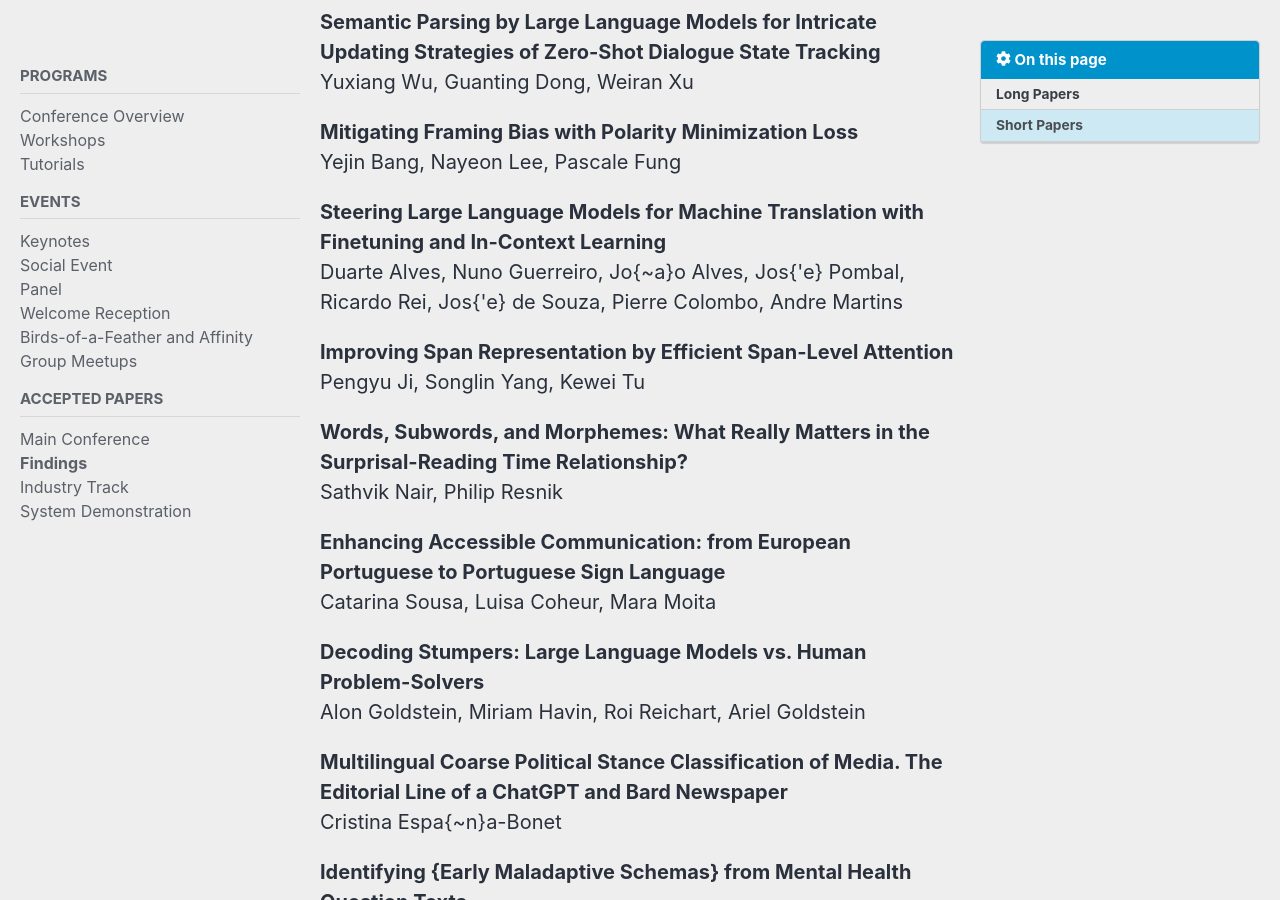
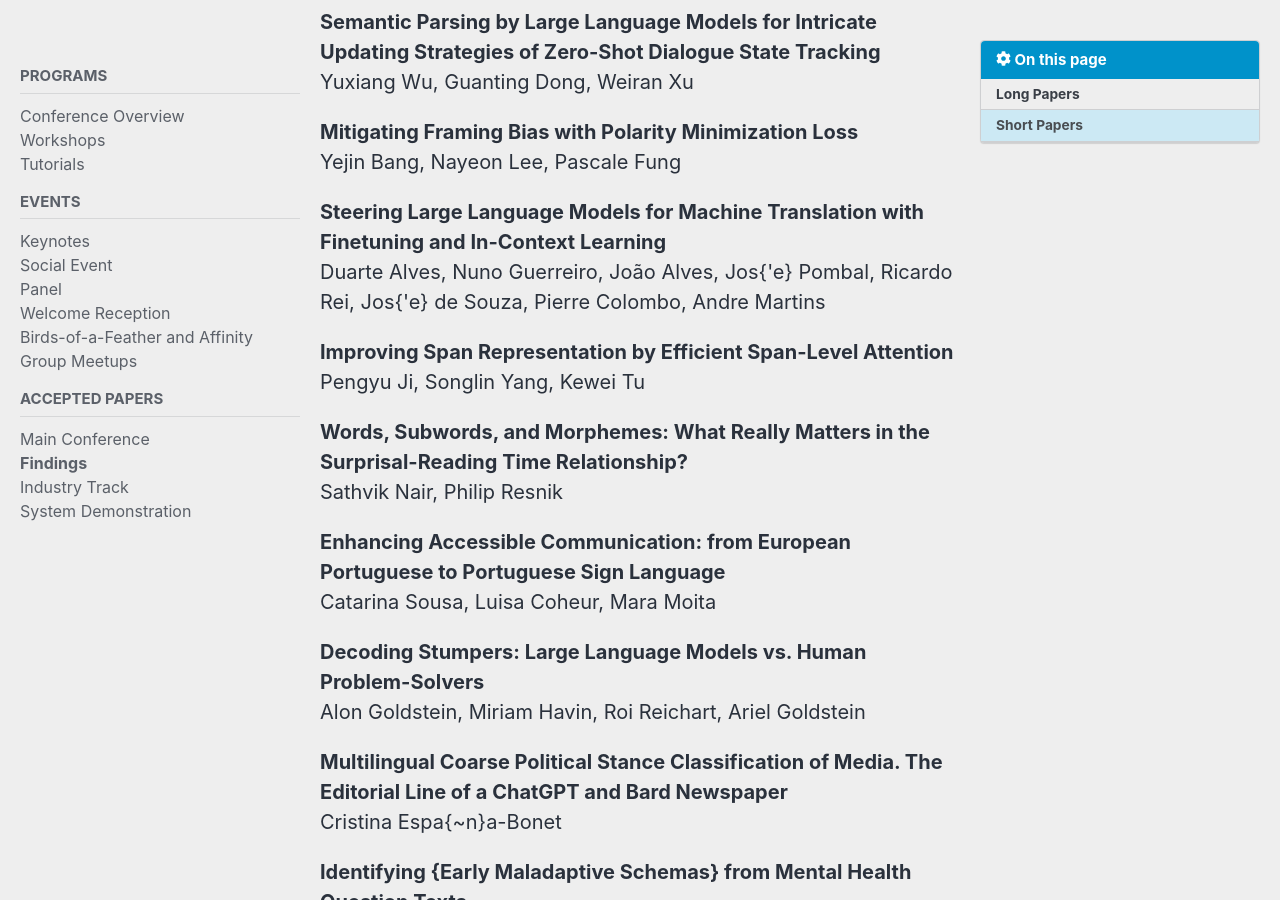
Before and after one commit to acl-org/emnlp-2023, a Jekyll site: the page built from _pages/program/accepted_findings.md, in a window 1280 px wide and 900 px high, scrolled down 120369 px. Built offline with Jekyll 4.4.1, drawn with Linux system fonts in a browser that asks for light colours; cached includes are drawn as plain includes; nearby versions of some CDN libraries; some of the changed text lies outside the part shown.

Commit message:
Update accepted_findings.md

```diff
--- a/_pages/program/accepted_findings.md
+++ b/_pages/program/accepted_findings.md
@@ -1441,7 +1441,7 @@ Long Papers
 
 **Learn From One Specialized Sub-Teacher: One-to-One Mapping for Feature-Based Knowledge Distillation**<br/>Khouloud Saadi, Jelena Mitrovi{\'c}, Michael Granitzer
 
-**Conditioning on Dialog Acts improves Empathy Style Transfer**<br/>Renyi Qu, Lyle Ungar, Jo{\~a}o Sedoc
+**Conditioning on Dialog Acts improves Empathy Style Transfer**<br/>Renyi Qu, Lyle Ungar, João Sedoc
 
 **From Speculation Detection to Trustworthy Relational Tuples in Information Extraction**<br/>Kuicai Dong, Aixin Sun, Jung-jae Kim, Xiaoli Li
 
@@ -2030,7 +2030,7 @@ Short Papers
 
 **Mitigating Framing Bias with Polarity Minimization Loss**<br/>Yejin Bang, Nayeon Lee, Pascale Fung
 
-**Steering Large Language Models for Machine Translation with Finetuning and In-Context Learning**<br/>Duarte Alves, Nuno Guerreiro, Jo{\~a}o Alves, Jos{\'e} Pombal, Ricardo Rei, Jos{\'e} de Souza, Pierre Colombo, Andre Martins
+**Steering Large Language Models for Machine Translation with Finetuning and In-Context Learning**<br/>Duarte Alves, Nuno Guerreiro, João Alves, Jos{\'e} Pombal, Ricardo Rei, Jos{\'e} de Souza, Pierre Colombo, Andre Martins
 
 **Improving Span Representation by Efficient Span-Level Attention**<br/>Pengyu Ji, Songlin Yang, Kewei Tu
 
```
